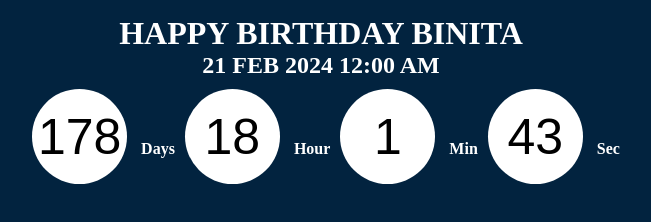
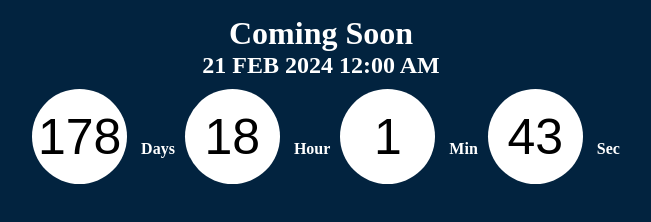
Before and after one commit to Jeevan1102/Count-Down-Timer, a plain HTML site: page CountDown Timer/Index.html in a window 1280 px wide. Shown: the whole page, without its empty margins (319-970 px from the left). Drawn offline with Linux system fonts and the light colour scheme.

Commit message:
Update Index.html

```diff
--- a/CountDown Timer/Index.html
+++ b/CountDown Timer/Index.html
@@ -8,7 +8,7 @@
 </head>
 <body>
     <div class="container">
-        <h1> HAPPY BIRTHDAY BINITA</h1>
+        <h1>Coming Soon</h1>
         <h2 id="date"></h2>
         <h3 ></h3>
         <div class="inputs">
```
